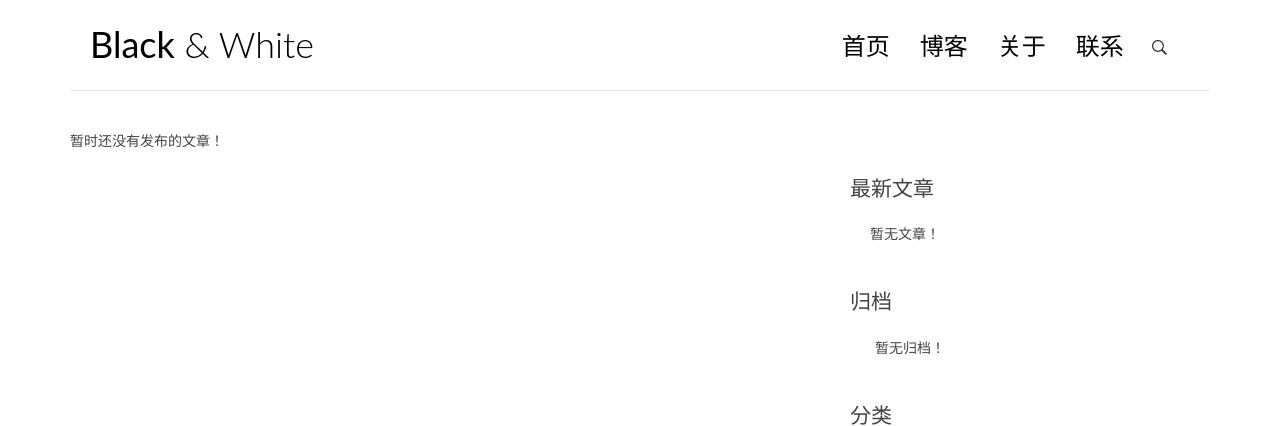
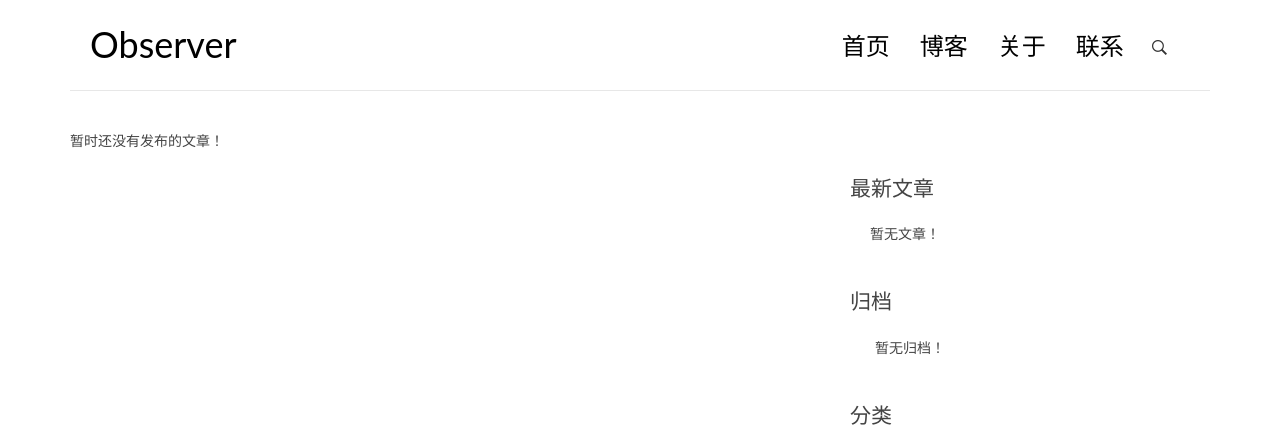
Before and after one commit to Observer-L/observer_blog, a Django app: page / in a window 1280 px wide. Shown: the top 426 px of the page. Run offline with Django 3.2, Linux system fonts and the light colour scheme; data that the repository does not hold is empty; some libraries are stand-ins or nearby versions.

Commit message:
模板小修

```diff
--- a/templates/base.html
+++ b/templates/base.html
@@ -4,7 +4,7 @@
 <!DOCTYPE html>
 <html>
 <head>
-    <title>Observer</title>
+    <title>观测站</title>
 
     <!-- meta -->
     <meta charset="UTF-8">
@@ -36,7 +36,7 @@
         <div class="row">
             <div class="col-md-4 col-sm-5 col-xs-8">
                 <div class="logo">
-                    <h1><a href="{% url 'blog:index' %}"><b>Black</b> &amp; White</a></h1>
+                    <h1><a href="{% url 'blog:index' %}"><b>Observer</a></h1>
                 </div>
             </div><!-- col-md-4 -->
             <div class="col-md-8 col-sm-7 col-xs-4">
```
Also changed, not shown: blog/static/blog/img/AE_logo.png (added), blog/static/blog/img/Logo_main.png (added).
